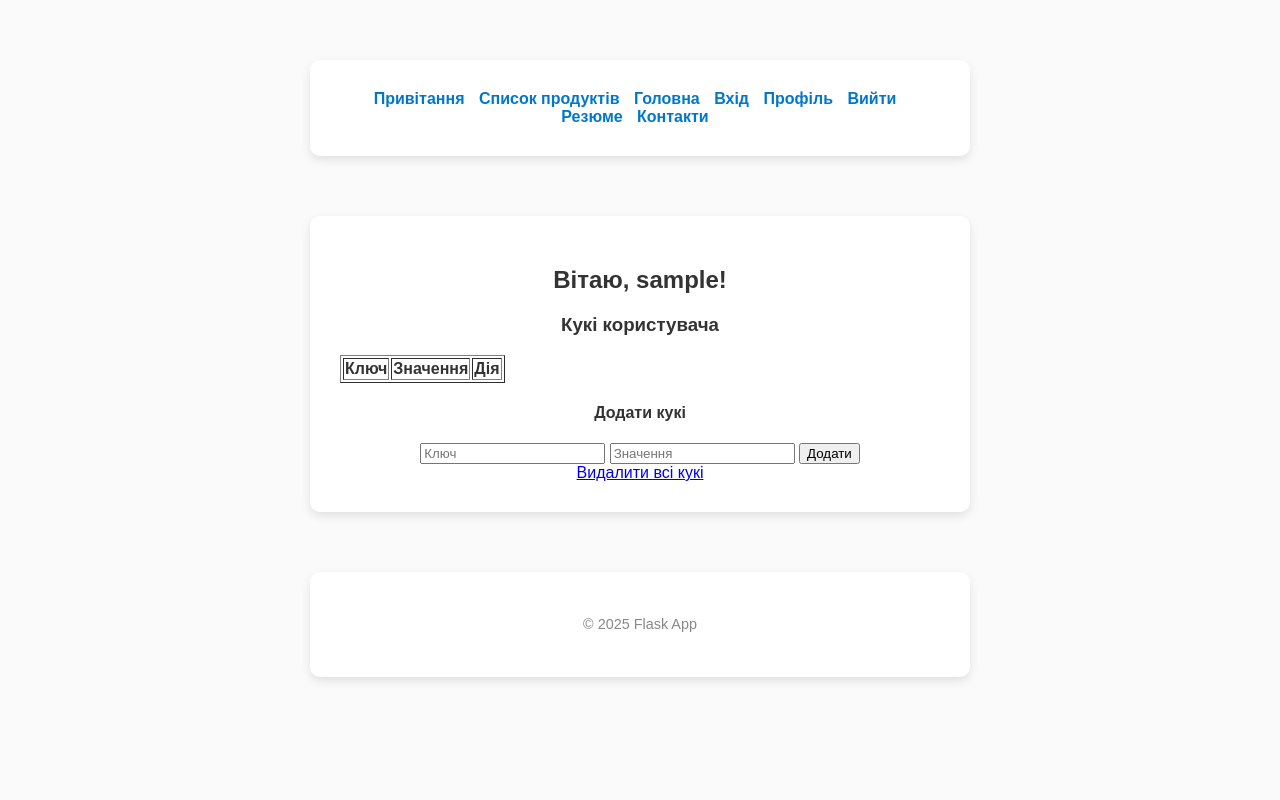
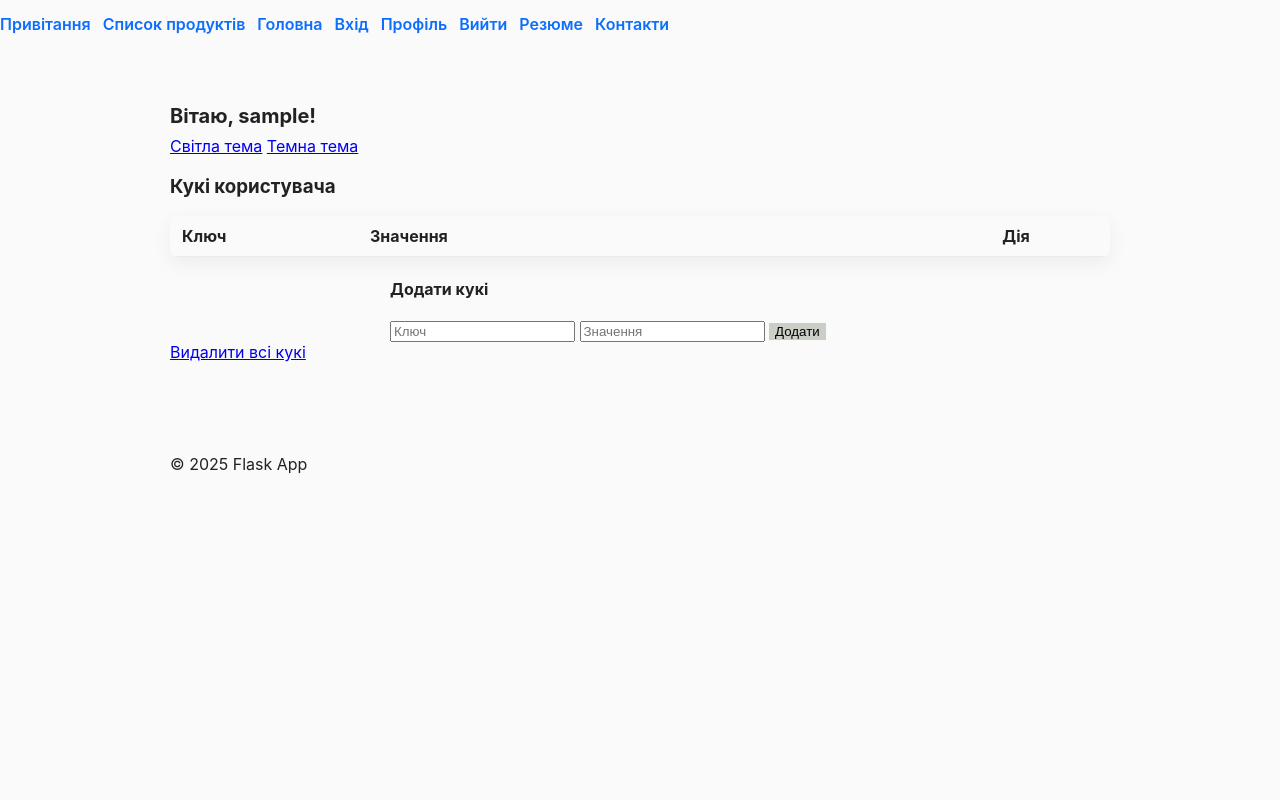
Before and after one commit to Yohacool/flask-app-lab, a Flask app: page /profile in a window 1280 px wide. Run offline with Flask 3, Linux system fonts and the light colour scheme; the visitor is signed in with stand-in values (Sample User, id 1); lists and menus that the app fills with data are empty.

Commit message:
Реалізовано кольорові схеми

```diff
--- a/app/routes.py
+++ b/app/routes.py
@@ -33,7 +33,8 @@ def profile():
         return redirect(url_for("login"))
     user = session["user"]
     cookies = request.cookies.items()
-    return render_template("profile.html", user=user, cookies=cookies)
+    theme = request.cookies.get("theme", "light")
+    return render_template("profile.html", user=user, cookies=cookies, theme=theme)
 
 @app.route("/logout")
 def logout():
@@ -61,14 +62,12 @@ def add_cookie():
         flash("Введіть ключ і значення!", "danger")
     return resp
 
-
 @app.route("/delete_cookie/<key>")
 def delete_cookie(key):
     resp = make_response(redirect(url_for("profile")))
     resp.delete_cookie(key)
     flash(f"Кукі '{key}' видалено!", "info")
     return resp
-
 
 @app.route("/delete_all_cookies")
 def delete_all_cookies():
@@ -77,3 +76,14 @@ def delete_all_cookies():
         resp.delete_cookie(key)
     flash("Усі кукі видалено!", "info")
     return resp
+
+@app.route("/set_theme/<color>")
+def set_theme(color):
+    if color not in ["light", "dark"]:
+        flash("Невідома тема!", "warning")
+        return redirect(url_for("profile"))
+
+    resp = make_response(redirect(url_for("profile")))
+    resp.set_cookie("theme", color, max_age=3600 * 24 * 7)
+    flash(f"Тема змінена на {color}.", "success")
+    return resp
--- a/app/static/css/styles.css
+++ b/app/static/css/styles.css
@@ -1,26 +1,121 @@
-body {
-  font-family: Arial, Helvetica, sans-serif;
-  background: #f5f6f8;
-  color: #333;
-  margin: 0;
-  padding: 0;
+:root{
+  --bg: #fafafa;
+  --card: #ffffff;
+  --text: #222;
+  --muted: #666;
+  --accent: #0d6efd;
+  --success: #198754;
+  --danger: #dc3545;
+  --warning: #ffc107;
+  --info: #0dcaf0;
 }
 
+* { box-sizing: border-box; }
+html,body { height:100%; margin:0; padding:0; font-family: "Inter", "Segoe UI", Roboto, Arial, sans-serif; background: var(--bg); color: var(--text);}
+
 .container {
-  max-width: 600px;
-  margin: 60px auto;
-  background: white;
-  border-radius: 10px;
-  padding: 30px;
-  box-shadow: 0 4px 10px rgba(0,0,0,0.1);
-  text-align: center;
+  max-width: 980px;
+  margin: 36px auto;
+  padding: 20px;
 }
 
-h1 {
-  font-size: 2em;
-  margin-bottom: 15px;
+.card {
+  background: var(--card);
+  border-radius: 12px;
+  padding: 22px;
+  box-shadow: 0 6px 20px rgba(15, 23, 42, 0.06);
 }
 
+nav {
+  display:flex;
+  gap:12px;
+  align-items:center;
+  padding: 14px 0;
+  margin-bottom: 12px;
+}
+nav a { color:var(--accent); text-decoration:none; font-weight:600; }
+nav a:hover { text-decoration:underline; }
+
+.flashes { list-style:none; padding:0; margin:8px 0 16px 0; display:flex; flex-direction:column; gap:8px; }
+.flash {
+  padding:10px 12px;
+  border-radius:8px;
+  font-weight:600;
+  box-shadow: 0 2px 6px rgba(0,0,0,0.03);
+}
+.flash.success { background: #e6f4ea; color: var(--success); border:1px solid rgba(25,135,84,0.12); }
+.flash.danger  { background: #fff0f0; color: var(--danger); border:1px solid rgba(220,53,69,0.12); }
+.flash.warning { background: #fff7e6; color: #856404; border:1px solid rgba(255,193,7,0.12); }
+.flash.info    { background: #e9f7ff; color: #055160; border:1px solid rgba(13,202,240,0.12); }
+
+h1 { margin:0 0 10px 0; font-size:1.6rem; color:var(--text); }
+h2 { margin:0 0 8px 0; font-size:1.25rem; }
+
+.form-row { display:flex; gap:10px; align-items:center; margin-top:12px; flex-wrap:wrap; }
+.form-row input[type="text"]{ padding:8px 10px; border-radius:8px; border:1px solid #e6e6e6; min-width:160px; }
+.form-row button{ padding:8px 12px; border-radius:8px; background:var(--accent); color:white; border:none; cursor:pointer; font-weight:600; }
+.form-row button:hover{ filter:brightness(.95); }
+
+.table {
+  width:100%;
+  border-collapse:collapse;
+  margin-top:12px;
+  table-layout: fixed;
+  overflow:hidden;
+  border-radius:8px;
+  background:transparent;
+}
+.table th, .table td {
+  padding:10px 12px;
+  text-align:left;
+  border-bottom:1px solid rgba(0,0,0,0.06);
+  vertical-align:middle;
+  white-space:nowrap;
+  overflow:hidden;
+  text-overflow:ellipsis;
+}
+
+.table th.key, .table td.key { width: 20%; max-width:160px; }
+.table th.value, .table td.value { width: 60%; min-width: 220px; }
+.table th.actions, .table td.actions { width: 20%; text-align:center; }
+
+.cookie-value {
+  display:inline-block;
+  max-width:100%;
+  overflow:hidden;
+  text-overflow:ellipsis;
+  white-space:nowrap;
+}
+
+.btn-link {
+  background:transparent;
+  border:none;
+  color:var(--accent);
+  cursor:pointer;
+  font-weight:600;
+}
+.btn-link:hover { text-decoration:underline; }
+
+body.dark {
+  --bg: #0f1724;
+  --card: #0b1220;
+  --text: #e6eef8;
+  --muted: #9aa6b2;
+  --accent: #60a5fa;
+  --success: #1bc47d;
+  --danger: #ff6b6b;
+  --warning: #f6c24a;
+  --info: #2dd4bf;
+}
+body.dark .card { box-shadow: 0 6px 20px rgba(0,0,0,0.6); }
+body.dark .table th, body.dark .table td { border-bottom:1px solid rgba(255,255,255,0.03); }
+
+@media (max-width: 720px) {
+  .container { padding:12px; margin: 18px auto; }
+  .form-row { flex-direction:column; align-items:stretch; }
+  .table th, .table td { font-size:0.95rem; padding:8px; }
+  .table th.key, .table td.key { display:none; }
+}
 .hello {
   font-weight: bold;
 }
@@ -41,47 +136,20 @@ h1 {
 .age.john {
   color: red;
 }
-
-footer {
-  margin-top: 30px;
-  font-size: 0.9em;
-  color: #888;
-}
-body {
-    font-family: Arial;
-    margin: 20px;
-    background-color: #fafafa;
+form {
+  max-width: 500px;
+  margin: 0 auto;
 }
 
-nav a {
-    margin-right: 10px;
-    text-decoration: none;
-    font-weight: bold;
-    color: #0077cc;
+form label {
+  font-weight: 500;
 }
 
-.flashes {
-    list-style: none;
-    padding: 0;
+form button {
+  background-color: #c9cec7;
+  border: none;
 }
-.flash {
-    padding: 8px;
-    margin: 4px 0;
-    border-radius: 5px;
+
+form button:hover {
+  background-color: #868693;
 }
-.flash.success {
-  background: #d4edda;
-  color: #155724;
-}
-.flash.danger {
-  background: #f8d7da;
-  color: #721c24;
-}
-.flash.warning {
-  background: #fff3cd;
-  color: #856404;
-}
-.flash.info {
-  background: #cce5ff;
-  color: #004085;
-}
--- a/app/templates/header.html
+++ b/app/templates/header.html
@@ -1,8 +1,8 @@
-<header class="bg-dark text-white py-3 mb-4">
-    <div class="container d-flex justify-content-between align-items-center">
+<header>
+    <div>
       <nav>
-        <a href="{{ url_for('users.admin') }}" class="text-white text-decoration-none me-3">Привітання</a>
-        <a href="{{ url_for('products.product_list') }}" class="text-white text-decoration-none">Список продуктів</a>
+        <a href="{{ url_for('users.admin') }}">Привітання</a>
+        <a href="{{ url_for('products.product_list') }}">Список продуктів</a>
         <a href="{{ url_for('home') }}">Головна</a>
         <a href="{{ url_for('login') }}">Вхід</a>
         <a href="{{ url_for('profile') }}">Профіль</a>
--- a/app/templates/profile.html
+++ b/app/templates/profile.html
@@ -1,17 +1,29 @@
 {% extends "base.html" %}
 {% block content %}
+<body class="{{ theme }}">
 <h2>Вітаю, {{ user }}!</h2>
 
+<a href="{{ url_for('set_theme', color='light') }}">Світла тема</a>
+<a href="{{ url_for('set_theme', color='dark') }}">Темна тема</a>
+
 <h3>Кукі користувача</h3>
-<table border="1">
-  <tr><th>Ключ</th><th>Значення</th><th>Дія</th></tr>
-  {% for key, val in cookies %}
-  <tr>
-    <td>{{ key }}</td>
-    <td>{{ val }}</td>
-    <td><a href="{{ url_for('delete_cookie', key=key) }}">Видалити</a></td>
-  </tr>
-  {% endfor %}
+<table class="table card">
+    <thead>
+        <tr>
+            <th class="key">Ключ</th>
+            <th class="value">Значення</th>
+            <th class="actions">Дія</th>
+        </tr>
+    </thead>
+    <tbody>
+        {% for key, val in cookies %}
+        <tr>
+            <td class="key">{{ key }}</td>
+            <td class="value"><span class="cookie-value" title="{{ val }}"></span>{{ val }}</span></td>
+            <td class="actions"><a class="btn-link" href="{{ url_for('delete_cookie', key=key) }}">Видалити</a></td>
+        </tr>
+        {% endfor %}
+    </tbody>
 </table>
 
 <form method="POST" action="{{ url_for('add_cookie') }}">
```
